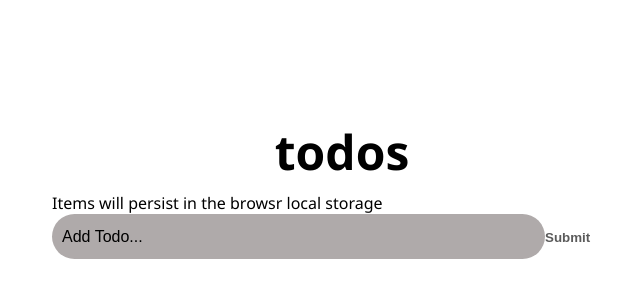
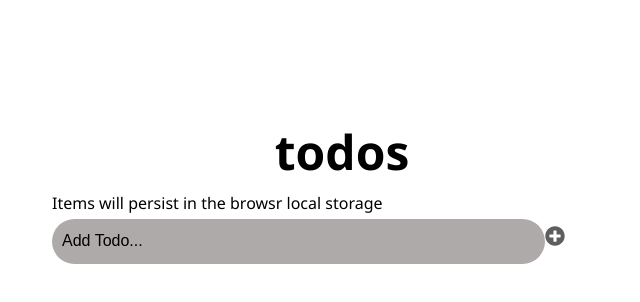
Before and after one commit to biruk-bereka/react-todos-application, a React (Vite) app: page / in a window 1280 px wide. Shown: the top 302 px of the page, without its empty margins (298-938 px from the left). Built offline with nearby package versions, Linux system fonts and the light colour scheme.

Commit message:
Add icons to the todos website

```diff
--- a/package.json
+++ b/package.json
@@ -12,6 +12,7 @@
     "prop-types": "^15.8.1",
     "react": "^18.2.0",
     "react-dom": "^18.2.0",
+    "react-icons": "^4.7.1",
     "uuid": "^9.0.0"
   },
   "devDependencies": {
--- a/src/components/InputTodo.jsx
+++ b/src/components/InputTodo.jsx
@@ -1,5 +1,6 @@
 import { useState } from 'react';
 import PropTypes from 'prop-types';
+import { FaPlusCircle } from 'react-icons/fa';
 
 const InputTodo = ({ addTodoItem }) => {
   const [title, setTitle] = useState('');
@@ -22,7 +23,7 @@ const InputTodo = ({ addTodoItem }) => {
     <>
       <form onSubmit={handleSubmit}>
         <input type="text" placeholder="Add Todo..." value={title} onChange={handleChange} className="input-text" />
-        <button type="submit" className="input-submit">Submit</button>
+        <button type="submit" className="input-submit" aria-label="Add"><FaPlusCircle /></button>
       </form>
       <span className="submit-warning">{message}</span>
     </>
--- a/src/components/TodoItem.jsx
+++ b/src/components/TodoItem.jsx
@@ -1,5 +1,7 @@
 import PropTypes from 'prop-types';
 import { useState, useRef } from 'react';
+import { FaTrash } from 'react-icons/fa';
+import { AiFillEdit } from 'react-icons/ai';
 import styles from '../styles/TodoItem.module.css';
 
 const TodoItem = ({
@@ -38,8 +40,8 @@ const TodoItem = ({
       <div className={styles.content}>
         <input type="checkbox" checked={todo.completed} onChange={() => handleChange(todo.id)} />
         <span style={todo.completed ? completedStyle : null}>{todo.title}</span>
-        <button type="button" onClick={handleEditing}>Edit</button>
-        <button type="button" onClick={() => delTodo(todo.id)}>Delete</button>
+        <button type="button" onClick={handleEditing} aria-label="Edit"><AiFillEdit /></button>
+        <button type="button" onClick={() => delTodo(todo.id)} aria-label="Delete"><FaTrash /></button>
       </div>
       <input
         type="text"
--- a/src/styles/app.css
+++ b/src/styles/app.css
@@ -54,6 +54,12 @@ body {
   margin-right: 10px;
 }
 
+.input-submit svg {
+  color: #5e5e5e;
+  font-size: 20px;
+  margin-top: 2px;
+}
+
 .input-text,
 .input-submit {
   height: 45px;
```
Also changed, not shown: 1 other file (tests, documents, lock files or other folders).
